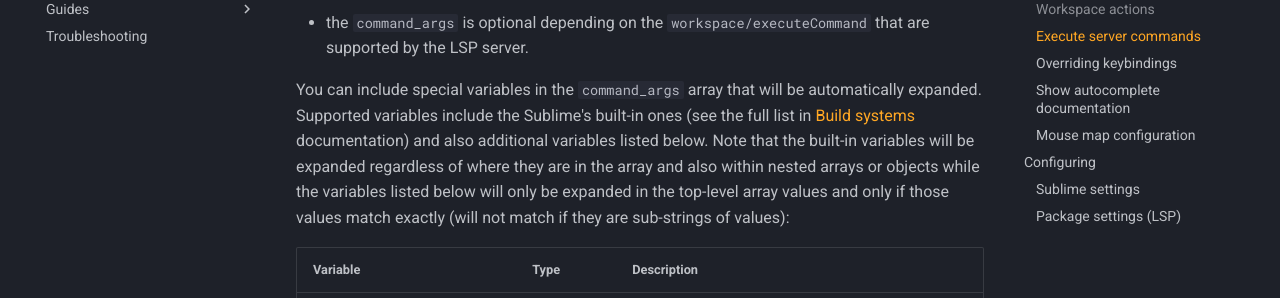
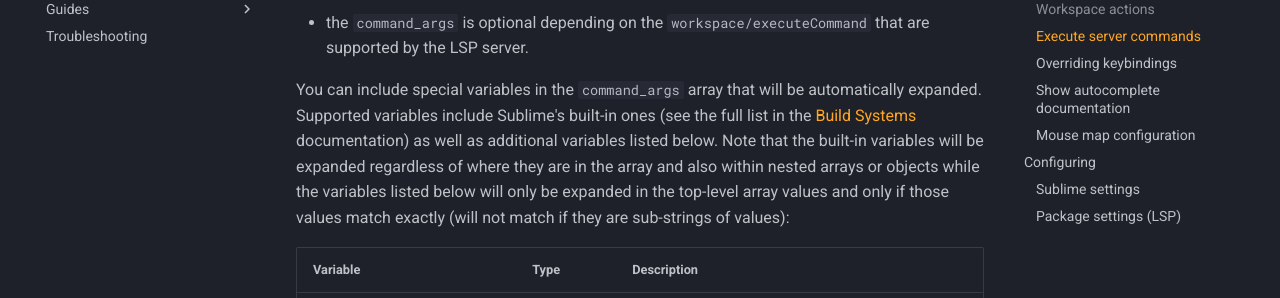
Before and after one commit to sublimelsp/LSP, an MkDocs documentation site: the page built from docs/src/features.md, in a window 1280 px wide and 900 px high, scrolled down 1394 px. Shown: the part 180-478 px from the top of the window. Built offline with MkDocs 1.6.1 and Material for MkDocs 9.7.7, drawn with Linux system fonts in a browser that asks for light colours; comment, search, counter and statistics services are not loaded.

Commit message:
Update docs/src/features.md
Co-authored-by: Raoul Wols <raoulwols@gmail.com>

```diff
--- a/docs/src/features.md
+++ b/docs/src/features.md
@@ -53,7 +53,7 @@ Notes:
  - the `session_name` is required and needs to match the server's key within the `clients` configuration object.
  - the `command_args` is optional depending on the `workspace/executeCommand` that are supported by the LSP server.
 
-You can include special variables in the `command_args` array that will be automatically expanded. Supported variables include the Sublime's built-in ones (see the full list in [Build systems](http://www.sublimetext.com/docs/build_systems.html#variables) documentation) and also additional variables listed below. Note that the built-in variables will be expanded regardless of where they are in the array and also within nested arrays or objects while the variables listed below will only be expanded in the top-level array values and only if those values match exactly (will not match if they are sub-strings of values):
+You can include special variables in the `command_args` array that will be automatically expanded. Supported variables include Sublime's built-in ones (see the full list in the [Build Systems](http://www.sublimetext.com/docs/build_systems.html#variables) documentation) as well as additional variables listed below. Note that the built-in variables will be expanded regardless of where they are in the array and also within nested arrays or objects while the variables listed below will only be expanded in the top-level array values and only if those values match exactly (will not match if they are sub-strings of values):
 
 | Variable | Type | Description |
 | -------- | ---- | ----------- |
```
